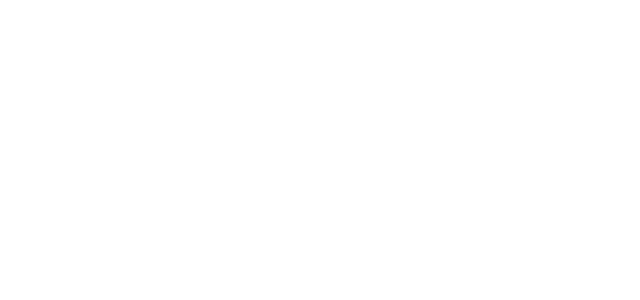
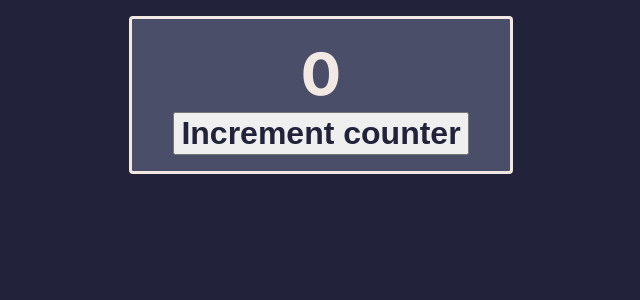
Before and after one commit to Veexeq/WdAI-2025, a React (Vite) app in the folder Lab5/lab5-ex8/Exercise8/: page / in a window 1280 px wide. Shown: the top 300 px of the page, without its empty margins (319-959 px from the left). Built offline with nearby package versions, Linux system fonts and the light colour scheme.

Commit message:
Finished first version of Counter component, works properly.

```diff
--- a/Lab5/lab5-ex8/Exercise8/index.html
+++ b/Lab5/lab5-ex8/Exercise8/index.html
@@ -4,6 +4,11 @@
     <meta charset="UTF-8" />
     <link rel="icon" type="image/svg+xml" href="/vite.svg" />
     <meta name="viewport" content="width=device-width, initial-scale=1.0" />
+
+    <link rel="preconnect" href="https://fonts.googleapis.com">
+    <link rel="preconnect" href="https://fonts.gstatic.com" crossorigin>
+    <link href="https://fonts.googleapis.com/css2?family=Bricolage+Grotesque:opsz,wght@12..96,200..800&display=swap" rel="stylesheet">
+
     <title>exercise8</title>
   </head>
   <body>
--- a/Lab5/lab5-ex8/Exercise8/src/App.css
+++ b/Lab5/lab5-ex8/Exercise8/src/App.css
@@ -0,0 +1,11 @@
+:root {
+  --space-indigo: #22223bff;
+  --dusty-grape: #4a4e69ff;
+  --lilac-ash: #9a8c98ff;
+  --almond-silk: #c9ada7ff;
+  --parchment: #f2e9e4ff;
+}
+
+body {
+  background-color: var(--space-indigo);
+}
--- a/Lab5/lab5-ex8/Exercise8/src/App.tsx
+++ b/Lab5/lab5-ex8/Exercise8/src/App.tsx
@@ -1,10 +1,15 @@
+import { BrowserRouter } from 'react-router-dom';
 import './App.css'
+
+import LSCounter from './components/LSCounter';
 
 function App() {
 
   return (
     <>
-
+      <BrowserRouter>
+        <LSCounter />
+      </BrowserRouter>
     </>
   )
 }
--- /dev/null
+++ b/Lab5/lab5-ex8/Exercise8/src/components/LSCounter.tsx
@@ -0,0 +1,27 @@
+// LSCounter = Local Storage Counter
+import { useState } from 'react';
+import styles from './lscounter.module.css'
+
+function LSCounter() {
+  const [counter, setCounter] = useState(0);
+
+  const incrementer = () => {
+    setCounter(prev => (prev + 1));
+  };
+
+  return (
+    <div className={styles.wrapper}>
+      <div className={styles.card}>
+        <div id={styles.counterText}>{counter}</div>
+        <button
+          type='button'
+          className={styles.incrementer}
+          onClick={incrementer}
+          >Increment counter</button>
+      </div>
+    </div>
+
+  );
+}
+
+export default LSCounter;
--- /dev/null
+++ b/Lab5/lab5-ex8/Exercise8/src/components/lscounter.module.css
@@ -0,0 +1,40 @@
+:root {
+  --space-indigo: #22223bff;
+  --dusty-grape: #4a4e69ff;
+  --lilac-ash: #9a8c98ff;
+  --almond-silk: #c9ada7ff;
+  --parchment: #f2e9e4ff;
+}
+
+.wrapper {
+  display: flex;
+  justify-content: center;
+  align-items: center;
+  padding: 1rem;
+}
+
+.card {
+  display: flex;
+  flex-flow: column nowrap;
+  align-items: center;
+
+  width: 30vw;
+  padding: 1rem;
+
+  border: var(--parchment) 3px solid;
+  border-radius: 4px;
+
+  background-color: var(--dusty-grape);
+}
+
+#counterText {
+  font-size: 64px;
+  font-weight: bold;
+  color: var(--parchment);
+}
+
+.incrementer {
+  font-size: 32px;
+  font-weight: bold;
+  color: var(--space-indigo)
+}
--- a/Lab5/lab5-ex8/Exercise8/src/index.css
+++ b/Lab5/lab5-ex8/Exercise8/src/index.css
@@ -5,4 +5,10 @@
 body {
   margin: 0;
   padding: 0;
+
+  font-family: "Bricolage Grotesque", sans-serif;
+  font-optical-sizing: auto;
+  font-weight: 400;
+  font-style: normal;
+  font-variation-settings: "wdth" 100;
 }
```
